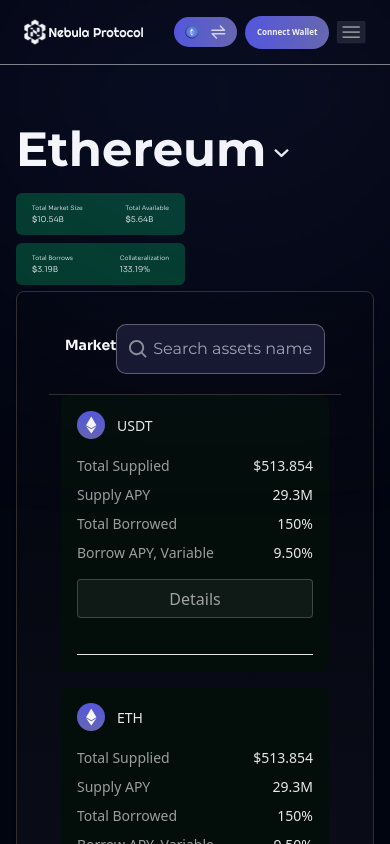
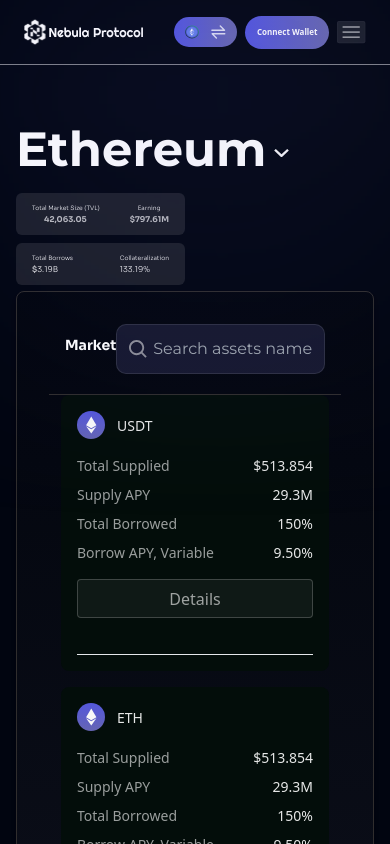
Before and after one commit to Ifenna-Pascal/nebular-dashboard, a Next.js app: page /market in a window 390 px wide. Shown: the top 844 px of the page. Built offline with nearby package versions, Linux system fonts and the light colour scheme.

Commit message:
worked on dashboard and market page

```diff
--- a/src/app/components/tables/MarketTable.tsx
+++ b/src/app/components/tables/MarketTable.tsx
@@ -15,7 +15,7 @@
           <h3 className="text-white mt-6 text-[14px] md:text-[25px] xl:text-[30px] font-sora font-semibold">
             Market
           </h3>
-          <div className="  relative bg-[#6767B033] bg-opacity-20 flex items-center border border-white border-opacity-30 p-3 mt-8   rounded-[10px] ">
+          <div className="  relative bg-[#6767B033] bg-opacity-20 flex items-center border border-white border-opacity-10 p-3 mt-8   rounded-[10px] ">
             <Image
               src={assets.searchIcon}
               width={18}
--- a/src/app/market/MarketHome.tsx
+++ b/src/app/market/MarketHome.tsx
@@ -41,7 +41,7 @@
             </div>
 
             <div className="">
-              <button className=" placeholder:text-light-200 bg-[#FFFFFF0D] p-3 text-white text-opacity-60 border border-white border-opacity-30 lg:h-[45px] rounded-[5px]  focus:outline-none font-montserrat text-light-200 lg:text-[10px] xl:text-[14px]">
+              <button className=" placeholder:text-light-200 bg-[#FFFFFF0D] p-3 text-white text-opacity-60 border border-white border-opacity-10 lg:h-[45px] rounded-[5px]  focus:outline-none font-montserrat text-light-200 lg:text-[10px] xl:text-[14px]">
                 Veiw transaction
               </button>
             </div>
@@ -50,34 +50,34 @@
         {/** mobile version */}
         <div className="lg:hidden flex flex-col gap-2 mt-2 md:mt-0">
           <div className="flex justify-between items-center ">
-            <div className="w-[169px] md:w-[60%] h-[42px] md:h-[60px] flex  items-center rounded-md bg-[#013B2A] justify-between px-4 md:px-6">
+            <div className="w-[169px] md:w-[60%] h-[42px] md:h-[60px] flex  items-center rounded-md bg-[#FFFFFF1A] justify-between px-4 md:px-6">
               <div className="flex-col">
                 <div className="text-[6px] md:text-[10px] text-white">
-                  Total Market Size
+                Total Market Size (TVL)
+                </div>
+                <div className="text-[8px] md:text-[12px] text-white">
+                  <span className="text-white text-opacity-70 ml-3  font-semibold">
+                  42,063.05
+                  </span>
+
+                </div>
+              </div>
+              <div className="flex-col">
+                <div className=" text-[6px] md:text-[10px] ml-2 text-white">
+                Earning
                 </div>
                 <div className="text-[8px] md:text-[12px] text-white">
                   <span className="text-white text-opacity-70  font-semibold">
-                    $
+                  $797.61M
                   </span>
-                  10.54B
-                </div>
-              </div>
-              <div className="flex-col">
-                <div className=" text-[6px] md:text-[10px] text-white">
-                  Total Available
-                </div>
-                <div className="text-[8px] md:text-[12px] text-white">
-                  <span className="text-white text-opacity-70  font-semibold">
-                    $
-                  </span>
-                  5.64B
+
                 </div>
               </div>
             </div>
           </div>
 
           <div className="flex justify-between gap-2 items-center">
-            <div className="w-[169px] md:w-[60%] h-[42px] md:h-[60px] flex  items-center rounded-md bg-[#013B2A] justify-between px-4 md:px-6">
+            <div className="w-[169px] md:w-[60%] h-[42px] md:h-[60px] flex  items-center rounded-md bg-[#FFFFFF1A] justify-between px-4 md:px-6">
               <div className="flex-col">
                 <div className="text-[6px] md:text-[10px] text-white">
                   Total Borrows
```
